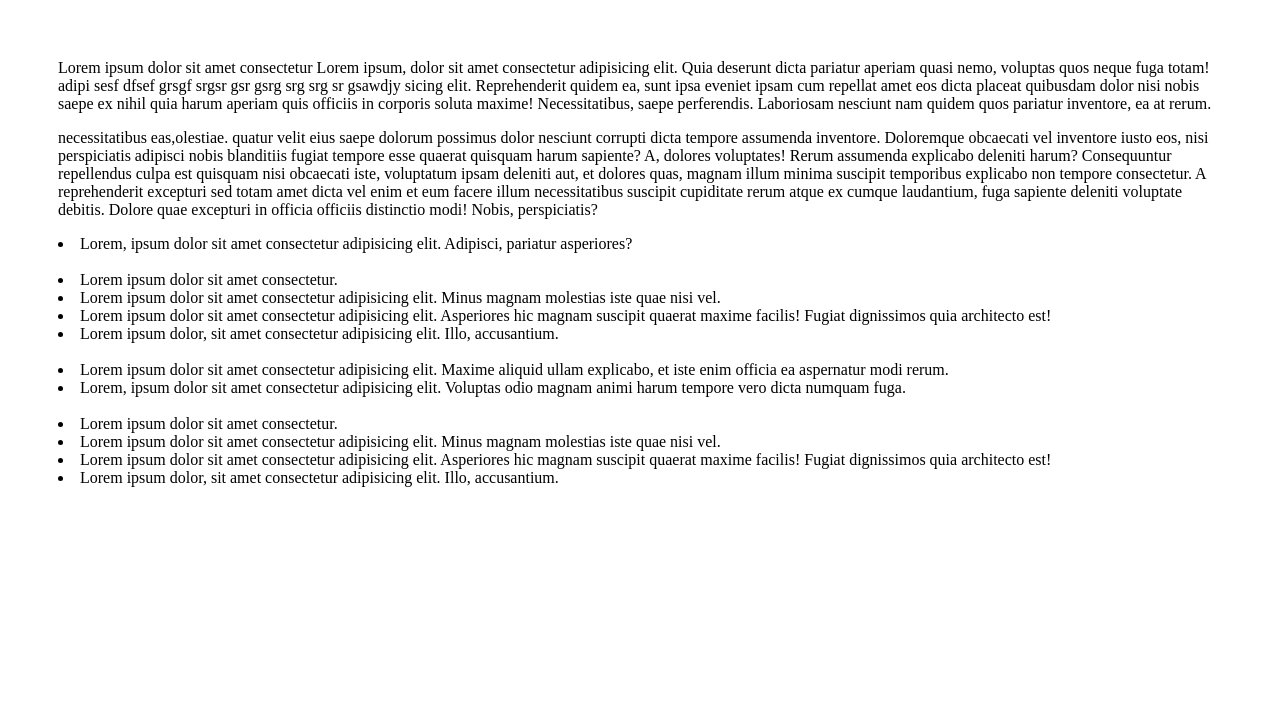
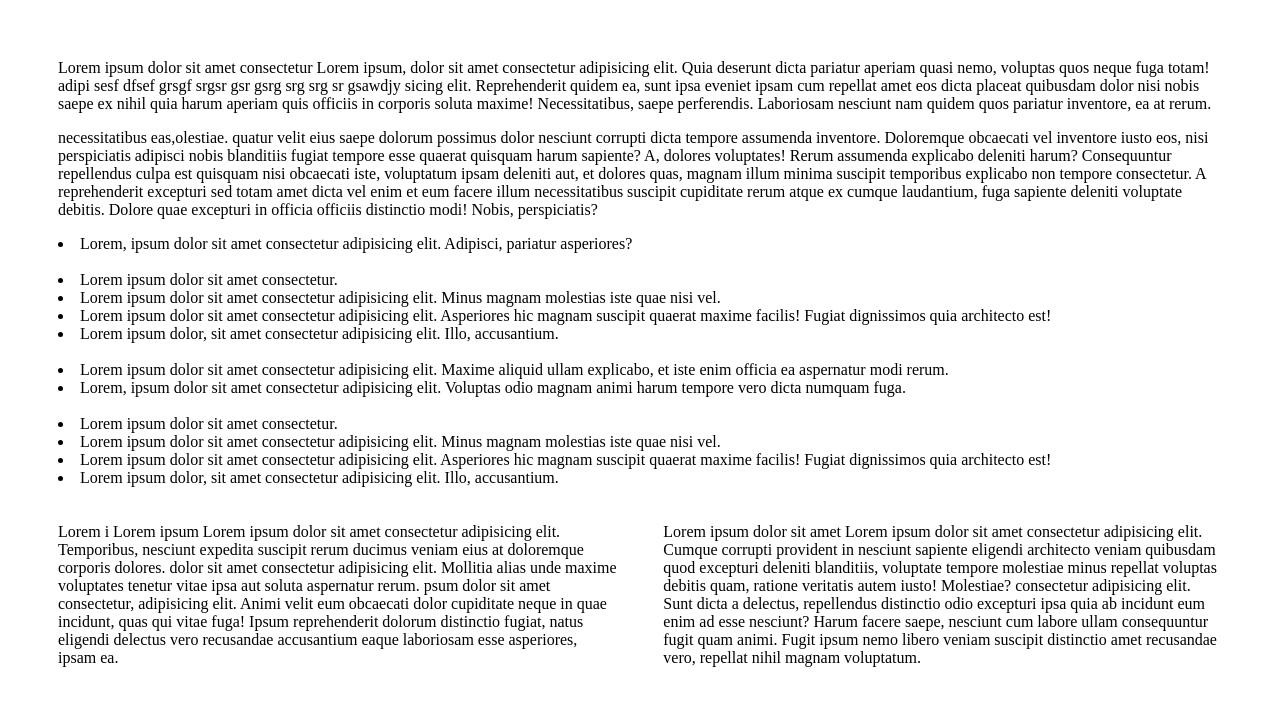
Before and after one commit to Mohammadshakeeb/branching, a plain HTML site: page src/index.html in a window 1280 px wide. Drawn offline with Linux system fonts and the light colour scheme.

Commit message:
last branch

```diff
--- a/src/index.html
+++ b/src/index.html
@@ -45,5 +45,15 @@
 <li>Lorem ipsum dolor sit amet consectetur adipisicing elit. Asperiores hic magnam suscipit quaerat maxime facilis! Fugiat dignissimos quia architecto est!</li>
 <li>Lorem ipsum dolor, sit amet consectetur adipisicing elit. Illo, accusantium.</li>
 <br><br>
+
+<div class='row'>
+    <div class="colomn"> Lorem i Lorem ipsum Lorem ipsum dolor sit amet consectetur adipisicing elit. Temporibus, nesciunt expedita suscipit rerum ducimus veniam eius at doloremque corporis dolores. dolor sit amet consectetur adipisicing elit. Mollitia alias unde maxime voluptates tenetur vitae ipsa aut soluta aspernatur rerum. psum dolor sit amet consectetur, adipisicing elit. Animi velit eum obcaecati dolor cupiditate neque in quae incidunt, quas qui vitae fuga! Ipsum reprehenderit dolorum distinctio fugiat, natus eligendi delectus vero recusandae accusantium eaque laboriosam esse asperiores, ipsam ea.
+
+    </div>
+    <div class="column">
+        Lorem ipsum dolor sit amet Lorem ipsum dolor sit amet consectetur adipisicing elit. Cumque corrupti provident in nesciunt sapiente eligendi architecto veniam quibusdam quod excepturi deleniti blanditiis, voluptate tempore molestiae minus repellat voluptas debitis quam, ratione veritatis autem iusto! Molestiae? consectetur adipisicing elit. Sunt dicta a delectus, repellendus distinctio odio excepturi ipsa quia ab incidunt eum enim ad esse nesciunt? Harum facere saepe, nesciunt cum labore ullam consequuntur fugit quam animi. Fugit ipsum nemo libero veniam suscipit distinctio amet recusandae vero, repellat nihil magnam voluptatum.
+    </div>
+</div>
+</div>
 </body>
 </html>
```
